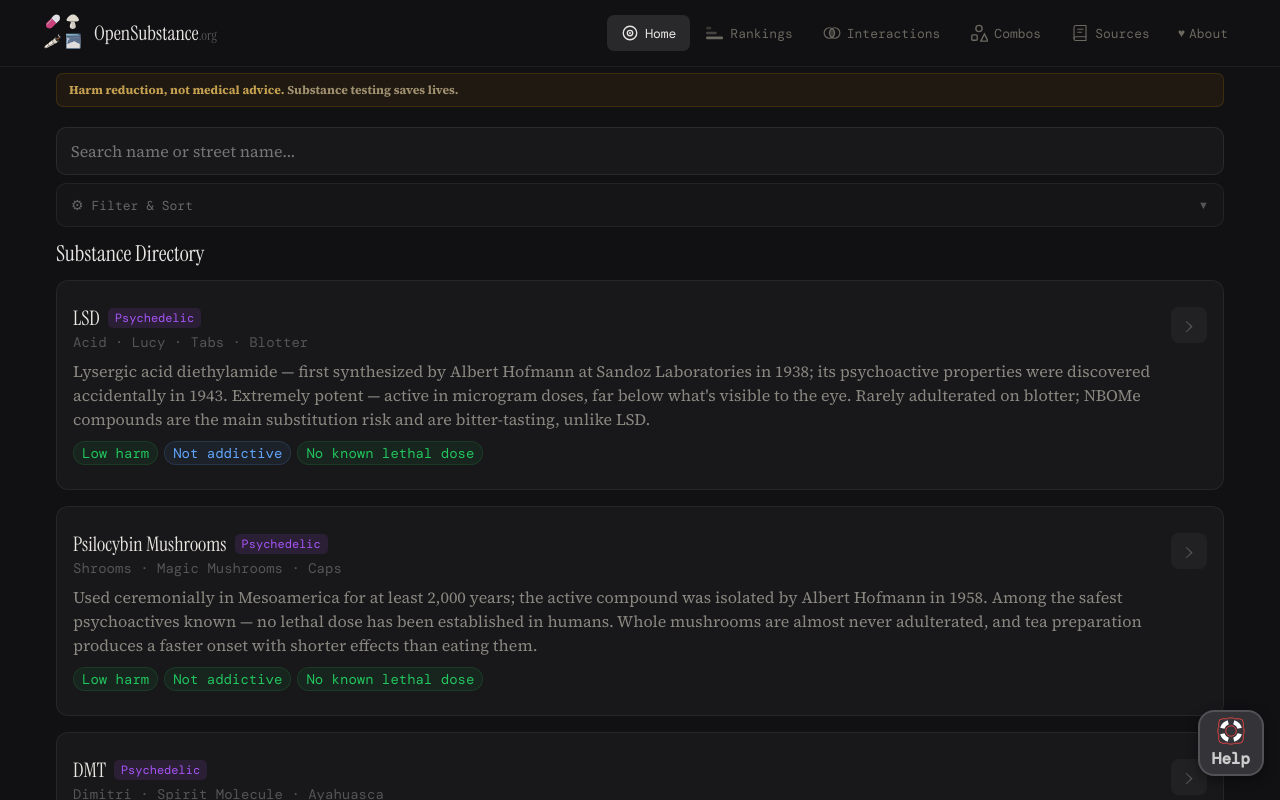
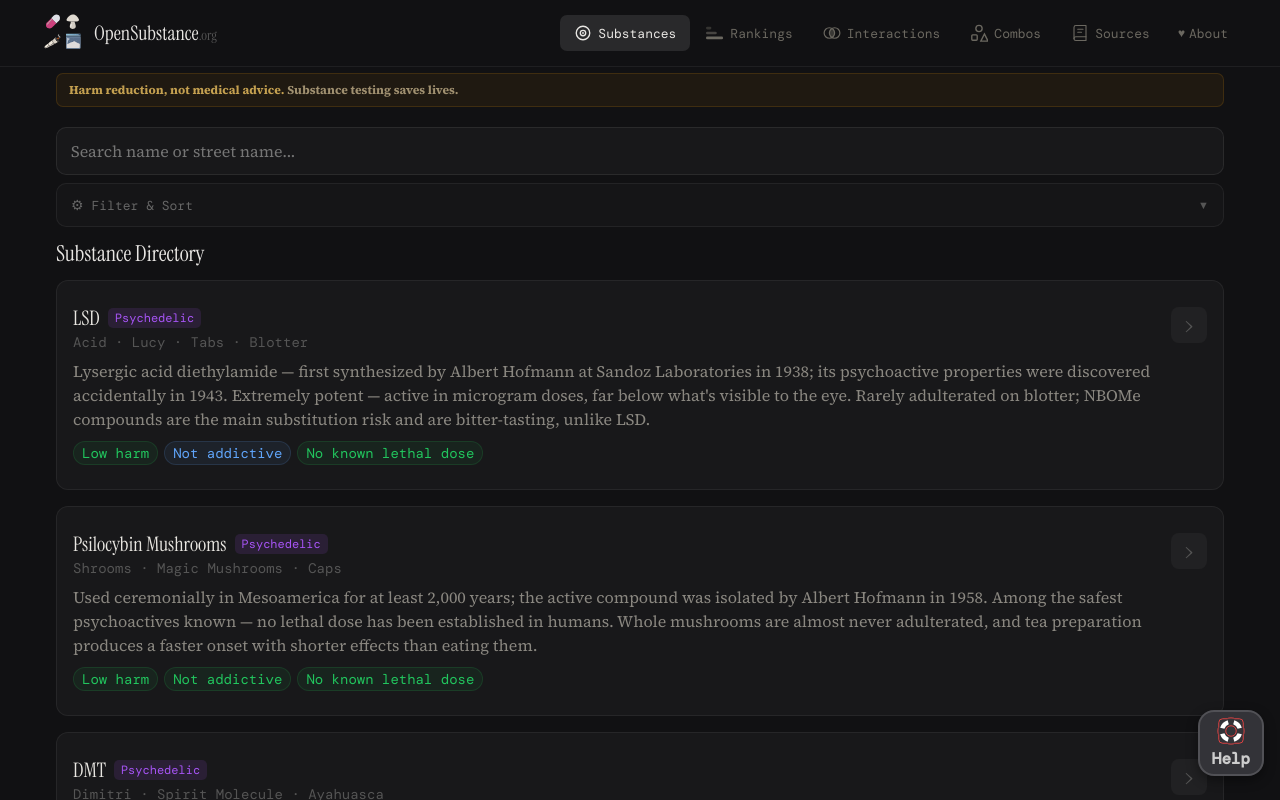
Before and after one commit to cdepman/doseguide.org, a React (Vite) app: page / in a window 1280 px wide. Built offline with nearby package versions, Linux system fonts and the light colour scheme; a web font is replaced by a local one.

Commit message:
update menu label from home -> substances

```diff
--- a/src/App.jsx
+++ b/src/App.jsx
@@ -66,7 +66,7 @@ const HomeIcon = () => <svg width="20" height="20" viewBox="0 0 20 20" fill="non
 </svg>;
 
 const TABS = [
-  { id: "index", label: "Home", iconSvg: HomeIcon },
+  { id: "index", label: "Substances", iconSvg: HomeIcon },
   { id: "rankings", label: "Rankings", iconSvg: RankingsIcon },
   { id: "interactions", label: "Interactions", iconSvg: InteractionsIcon },
   { id: "combos", label: "Combos", iconSvg: CombosIcon },
```
